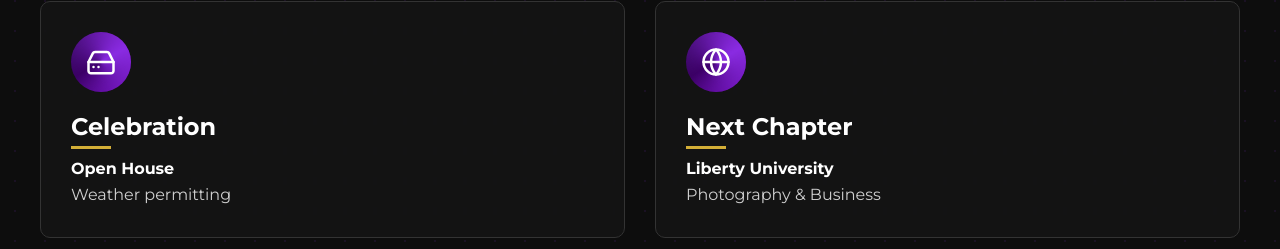
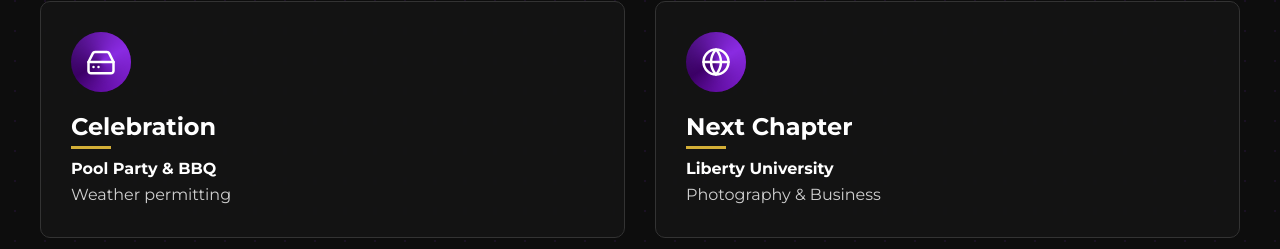
Before and after one commit to MailBot007/iwan-graduation, a plain HTML site: page index.html in a window 1280 px wide. Shown: the part 2094-2343 px from the top of the page. Drawn offline with Linux system fonts and the light colour scheme.

Commit message:
Update index.html

```diff
--- a/index.html
+++ b/index.html
@@ -1141,7 +1141,7 @@
     </div>
     <h4 class="detail-title">Celebration</h4>
     <div class="detail-content">
-        <span class="detail-highlight">Open House</span><br>
+        <span class="detail-highlight">Pool Party & BBQ</span><br>
         Weather permitting
     </div>
 </div>
```
